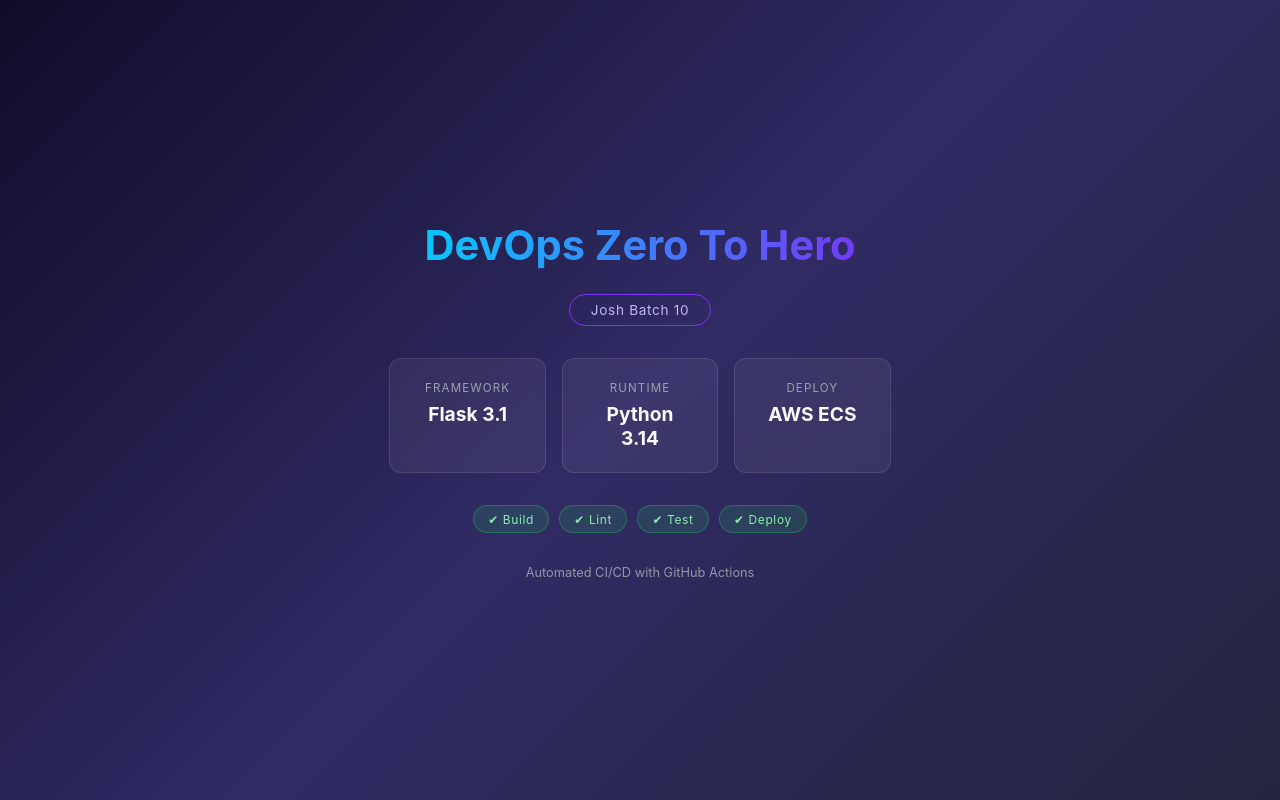
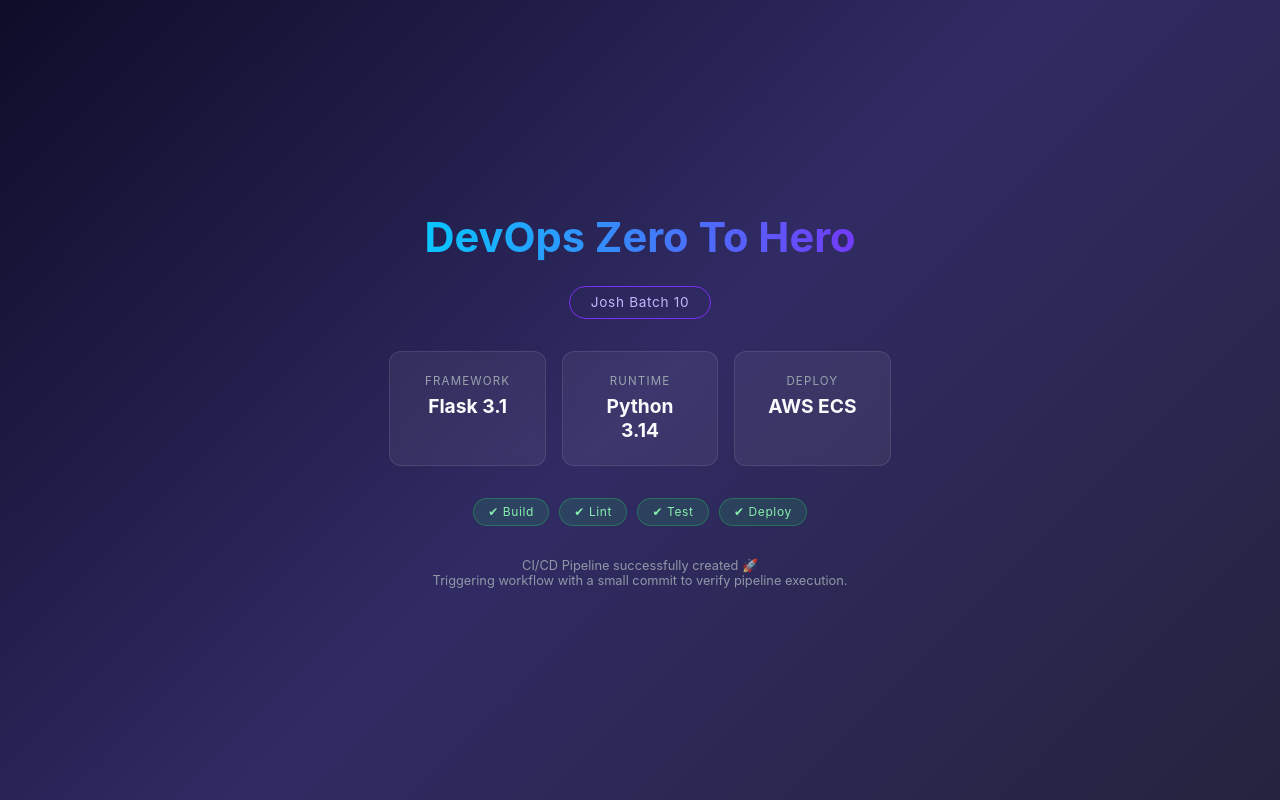
Before and after one commit to Sharfuddin0047/github-actions-zero-to-hero, a Flask app: page / in a window 1280 px wide. Run offline with Flask 3, Linux system fonts and the light colour scheme.

Commit message:
ci: pipeline setup complete, triggering final test run

```diff
--- a/templates/index.html
+++ b/templates/index.html
@@ -150,7 +150,8 @@ opacity:.9;
 </div>
 
 <div class="footer">
-Automated CI/CD with GitHub Actions
+CI/CD Pipeline successfully created 🚀 <br>
+Triggering workflow with a small commit to verify pipeline execution.
 </div>
 
 </div>
```
